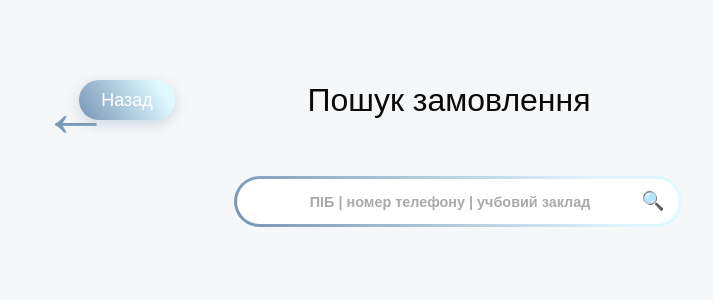
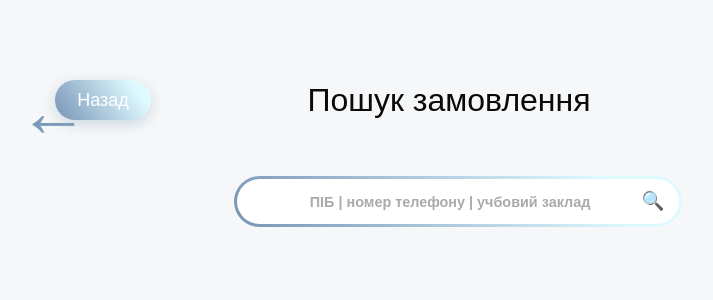
Before and after one commit to stjuice/panna, a React (Vite) app: page /search in a window 1280 px wide. Shown: the top 300 px of the page, without its empty margins (191-904 px from the left). Built offline with nearby package versions, Linux system fonts and the light colour scheme; no server answers; a web font is replaced by a local one.

Commit message:
Beutify button

```diff
--- a/src/components/buttons/BackButton.tsx
+++ b/src/components/buttons/BackButton.tsx
@@ -11,6 +11,7 @@ type BackButtonProps = {
 const BackButton = ({ to, size = "small", onClick, text }: BackButtonProps) => {
 	return (
 		<div className={styles.backContainer}>
+      <span className={styles.arrow}>←</span>
       <Button to={to} size={size} onClick={onClick} className={styles.back}>
         {text}
       </Button>
--- a/src/components/buttons/buttons.module.scss
+++ b/src/components/buttons/buttons.module.scss
@@ -56,14 +56,17 @@
 
 
 .backContainer {
-	display: flex;
-	align-items: center;
-	gap: 0.6rem;
-    padding-left: 2rem;
+    position: relative;
+    display: inline-flex;
+    align-items: center;
+
+    padding-left: 2.5rem;
 
     .back {
         @extend %base;
         position: relative;
+        margin-left: -2rem;
+        z-index: 1;
 
         border: none;
         background:
@@ -72,20 +75,18 @@
         color: #ffffff;
         box-shadow: 0 4px 14px rgba(140, 170, 195, 0.4);
 
-        &::before {
-            content: "←";
-            position: absolute;
-            bottom: -2.4rem;
-            left: -2.4rem;
-            top: 50%;
-            transform: translateY(-50%);
-            font-size: 4.4rem;
-            color: #7c9bb8;
-            z-index: -1;
-        }
-
         &:hover {
             box-shadow: 0 6px 20px rgba(140, 170, 195, 0.5);
         }
     }
 }
+
+.arrow {
+    position: absolute;
+    left: -1.8rem;
+    top: -0.4rem;
+    font-family: system-ui, sans-serif;
+    font-size: 4.4rem;
+    line-height: 1;
+    color: #7c9bb8;
+  }
```
